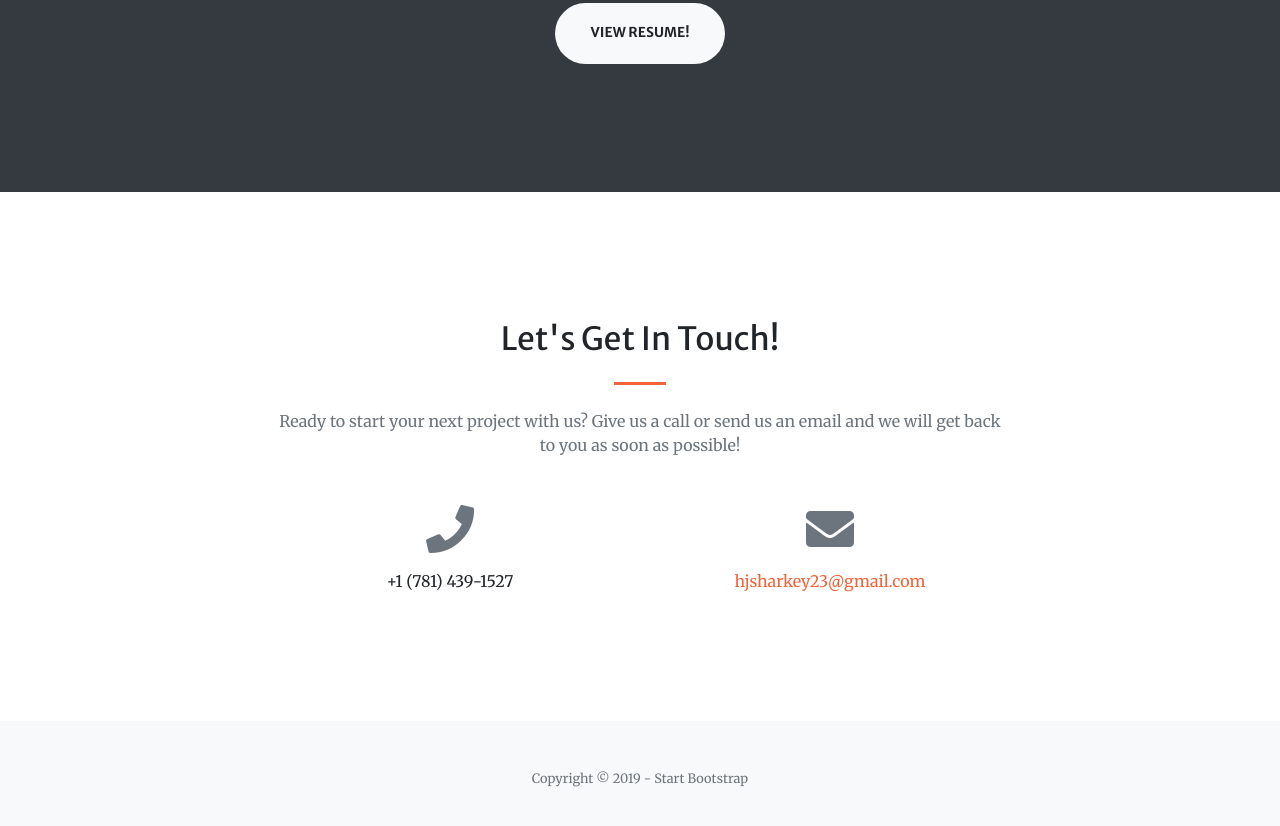
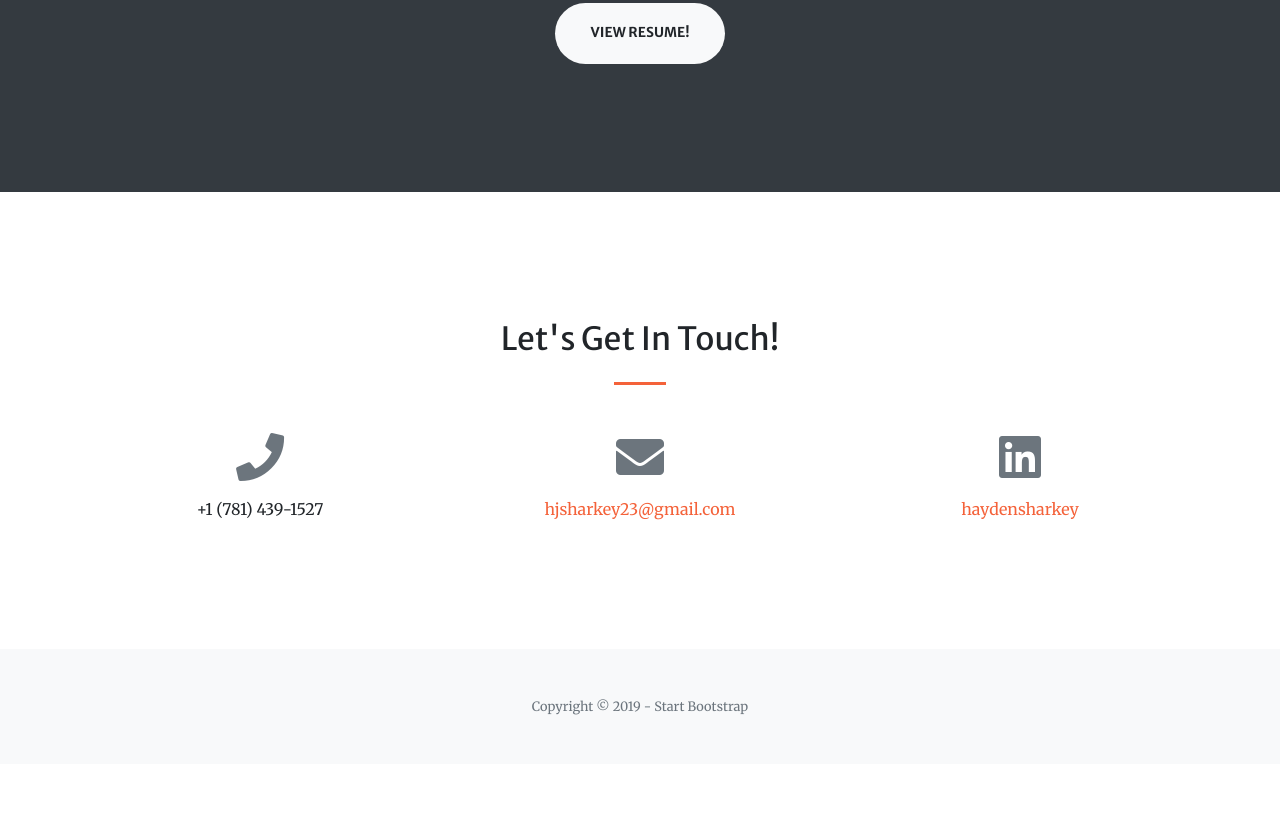
Before and after one commit to hjsharkey23/my-portfolio, a website with bundled scripts: page index.html in a window 1280 px wide. Shown: the part 2715-3541 px from the top of the page. After the commit the page ends 3479 px from the top, so only its background shows below. Built offline with nearby package versions, Linux system fonts and the light colour scheme.

Commit message:
Updates contact section
- Removes small text from contact section
- Adds linkedin icon and link

```diff
--- a/index.html
+++ b/index.html
@@ -240,7 +240,7 @@
         <div class="col-lg-8 text-center">
           <h2 class="mt-0">Let's Get In Touch!</h2>
           <hr class="divider my-4">
-          <p class="text-muted mb-5">Ready to start your next project with us? Give us a call or send us an email and we will get back to you as soon as possible!</p>
+          <p class="text-muted mb-5"></p>
         </div>
       </div>
       <div class="row">
@@ -252,6 +252,12 @@
           <i class="fas fa-envelope fa-3x mb-3 text-muted"></i>
           <!-- Make sure to change the email address in anchor text AND the link below! -->
           <a class="d-block" href="mailto:hjsharkey23@gmail.com">hjsharkey23@gmail.com</a>
+        </div>
+        <div class="col-lg-4 ml-auto text-center">
+          <i class="fab fa-linkedin fa-3x mb-3 text-muted"></i>
+          <div>
+          <a target="_blank" href="https://www.linkedin.com/in/haydensharkey/">haydensharkey</a>
+          </div>
         </div>
       </div>
     </div>
```
